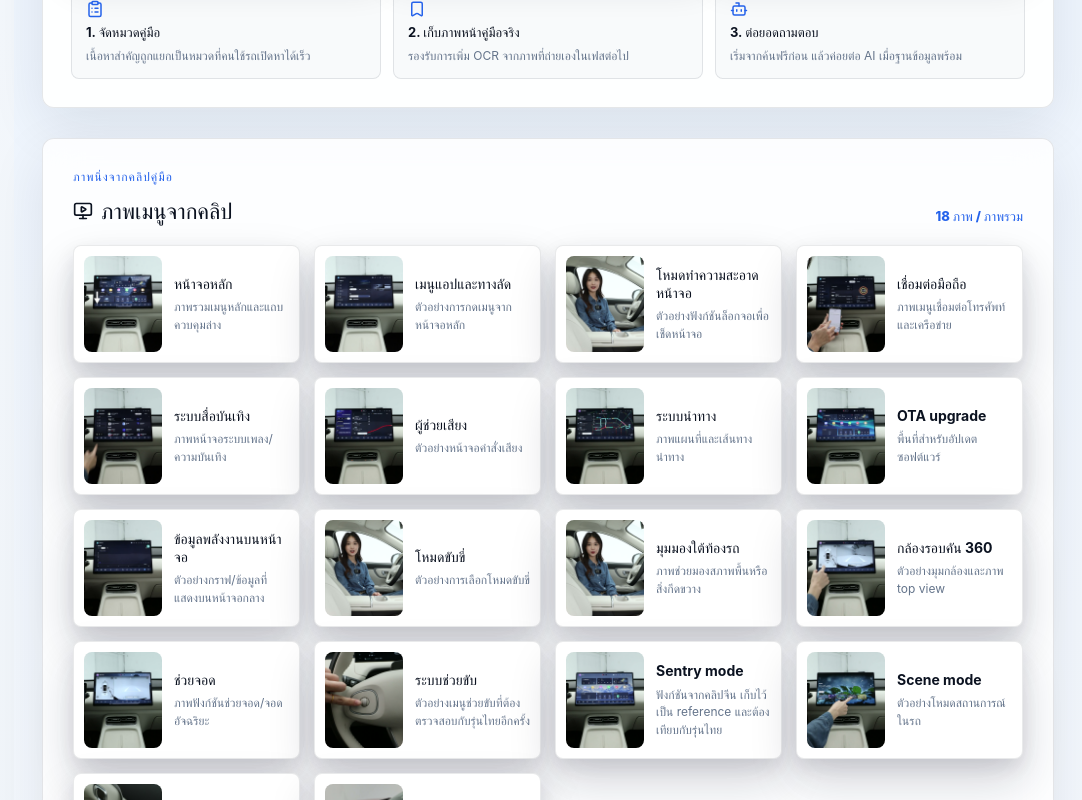
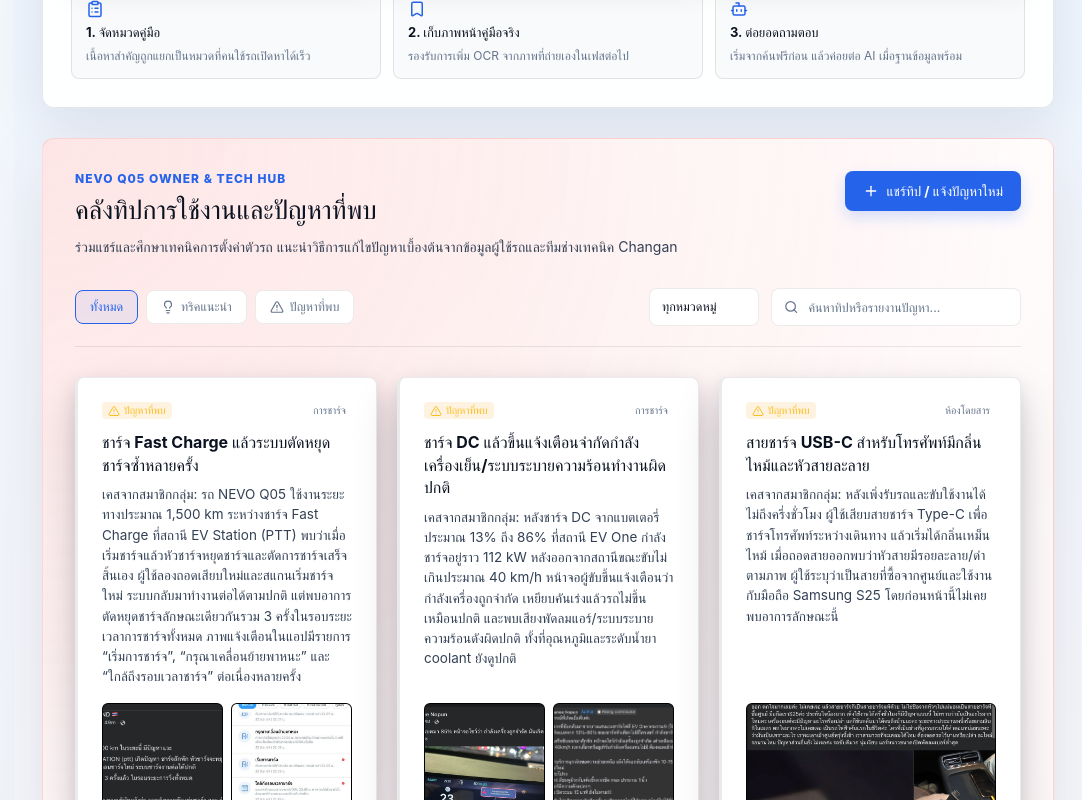
Before and after one commit to caserebel-maker/nevo-guide, a React (Vite) app: page / in a window 1280 px wide. Shown: the part 1520-2320 px from the top of the page, without its empty margins (198-1280 px from the left). Built offline with nearby package versions, Linux system fonts and the light colour scheme; a web font is replaced by a local one.

Commit message:
style: move ScreenCapturePanel to the bottom of the page

```diff
--- a/src/App.tsx
+++ b/src/App.tsx
@@ -637,13 +637,6 @@ function App() {
             }}
           />
 
-          <ScreenCapturePanel
-            captures={screenCaptures}
-            activeFeatureLabel={activeFeature.label}
-            selectedImage={selectedImage}
-            onSelect={setSelectedImageId}
-          />
-
           {/* Hub Section */}
           <section className="hub-section-layout" id="hub-section">
             <div className="hub-header">
@@ -841,6 +834,13 @@ function App() {
               )}
             </div>
           </section>
+
+          <ScreenCapturePanel
+            captures={screenCaptures}
+            activeFeatureLabel={activeFeature.label}
+            selectedImage={selectedImage}
+            onSelect={setSelectedImageId}
+          />
         </div>
       </div>
 
```
